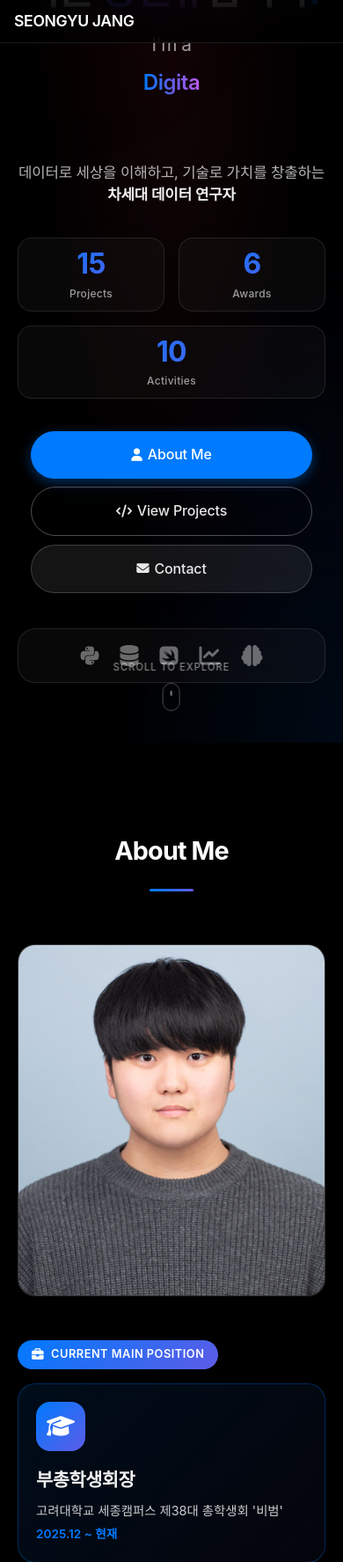
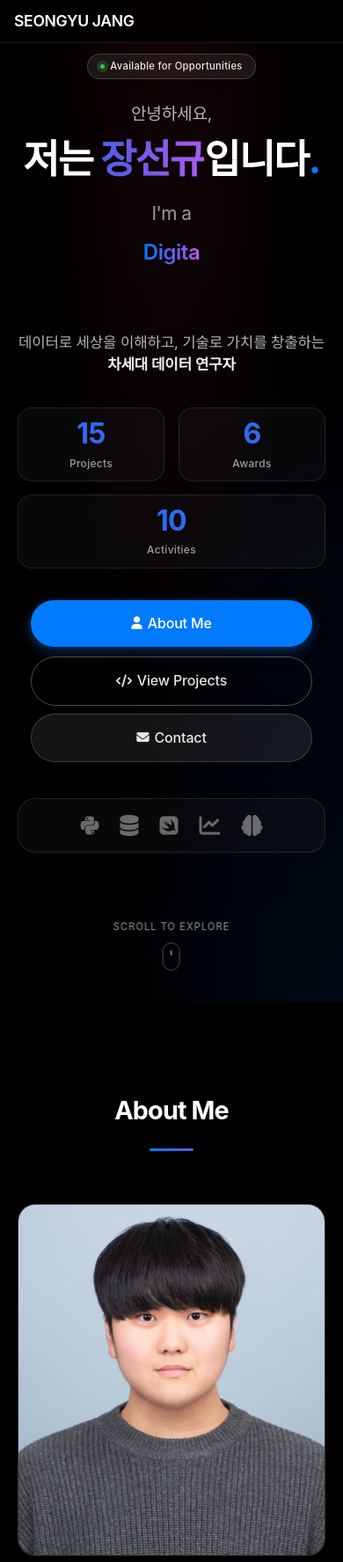
Before and after one commit to SeonGyuJang/portfolio_site, a Flask app: page / in a window 390 px wide. Shown: the top 1775 px of the page at 88% size. Run offline with Flask 3, Linux system fonts and the light colour scheme; some web fonts are replaced.

Commit message:
fix: Properly fix hero section vertical centering and badge visibility
CRITICAL FIX:
- Previous approach caused content to be pushed off-screen
- Badge was completely invisible

NEW APPROACH:
- #home section now handles vertical centering with flexbox
- Added padding: 80px 0 40px to #home (not .hero-content)
- Reduced .hero-content padding to 0 20px (minimal)
- Flexbox align-items: center now works correctly
- Badge and greeting "안녕하세요," now properly visible

MOBILE:
- #home padding: 60px 0 30px for mobile nav clearance
- .hero-content padding: 0 20px (minimal)

This ensures all content is visible and properly centered on all screen sizes.

```diff
--- a/static/css/style.css
+++ b/static/css/style.css
@@ -140,7 +140,7 @@ header {
 
 /* --- 5. [APPLE-INSPIRED] Hero Section (Clean & Premium) --- */
 #home {
-    height: 100vh;
+    min-height: 100vh;
     display: flex;
     align-items: center;
     justify-content: center;
@@ -149,7 +149,7 @@ header {
     background: #000000;
     color: white;
     text-align: center;
-    padding-top: 0;
+    padding: 80px 0 40px; /* Top padding for nav clearance, flexbox handles centering */
 }
 
 /* Particles.js Container - Disabled for cleaner look */
@@ -215,7 +215,7 @@ header {
     position: relative;
     z-index: 10;
     max-width: 980px;
-    padding: 100px 20px 60px; /* Proper padding for vertical centering */
+    padding: 0 20px; /* Minimal padding, parent handles vertical centering */
     margin: 0 auto;
     animation: fadeInUp 1.2s cubic-bezier(0.16, 1, 0.3, 1);
 }
@@ -1123,9 +1123,13 @@ footer p {
     }
 
     /* Hero Section Mobile */
+    #home {
+        padding: 60px 0 30px; /* Mobile nav clearance */
+    }
+
     .hero-content {
         max-width: 100%;
-        padding: 80px 20px 40px; /* Adjusted for mobile proper centering */
+        padding: 0 20px; /* Minimal padding on mobile */
     }
 
     .status-badge {
```
